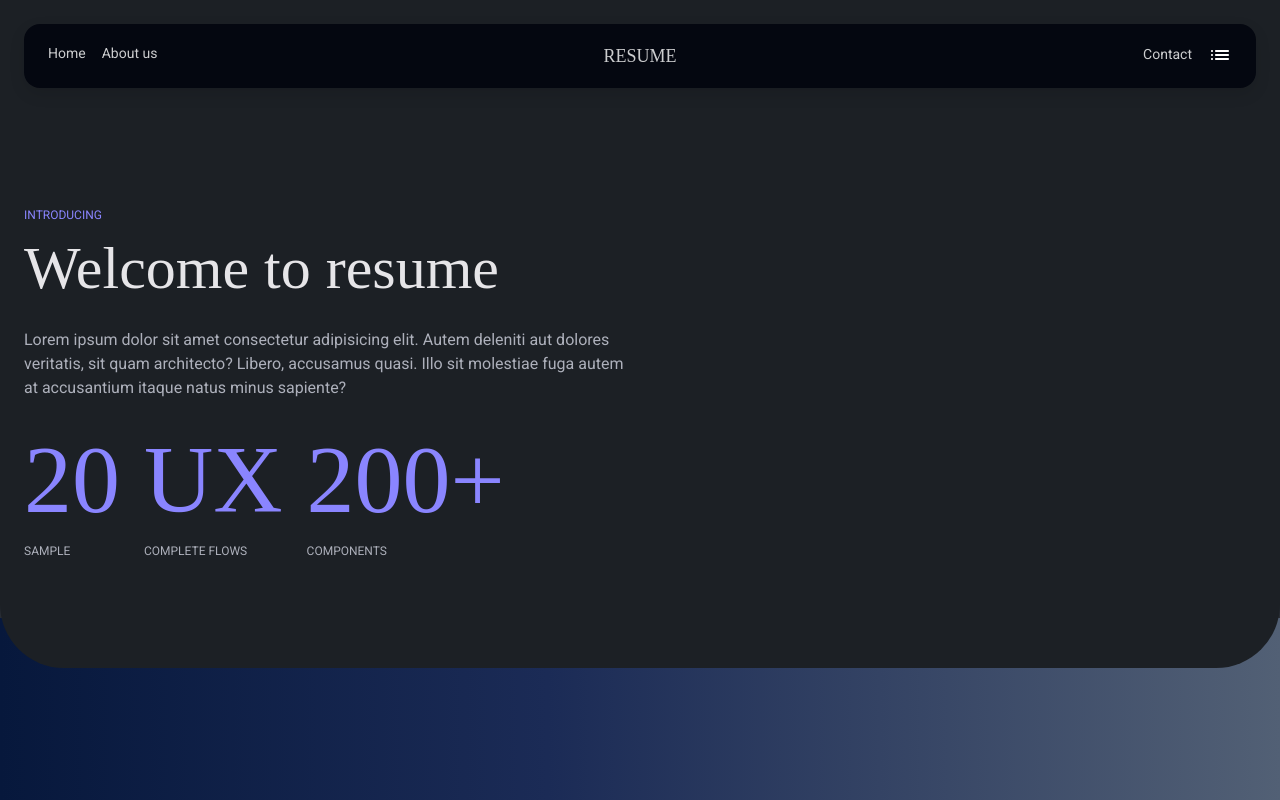
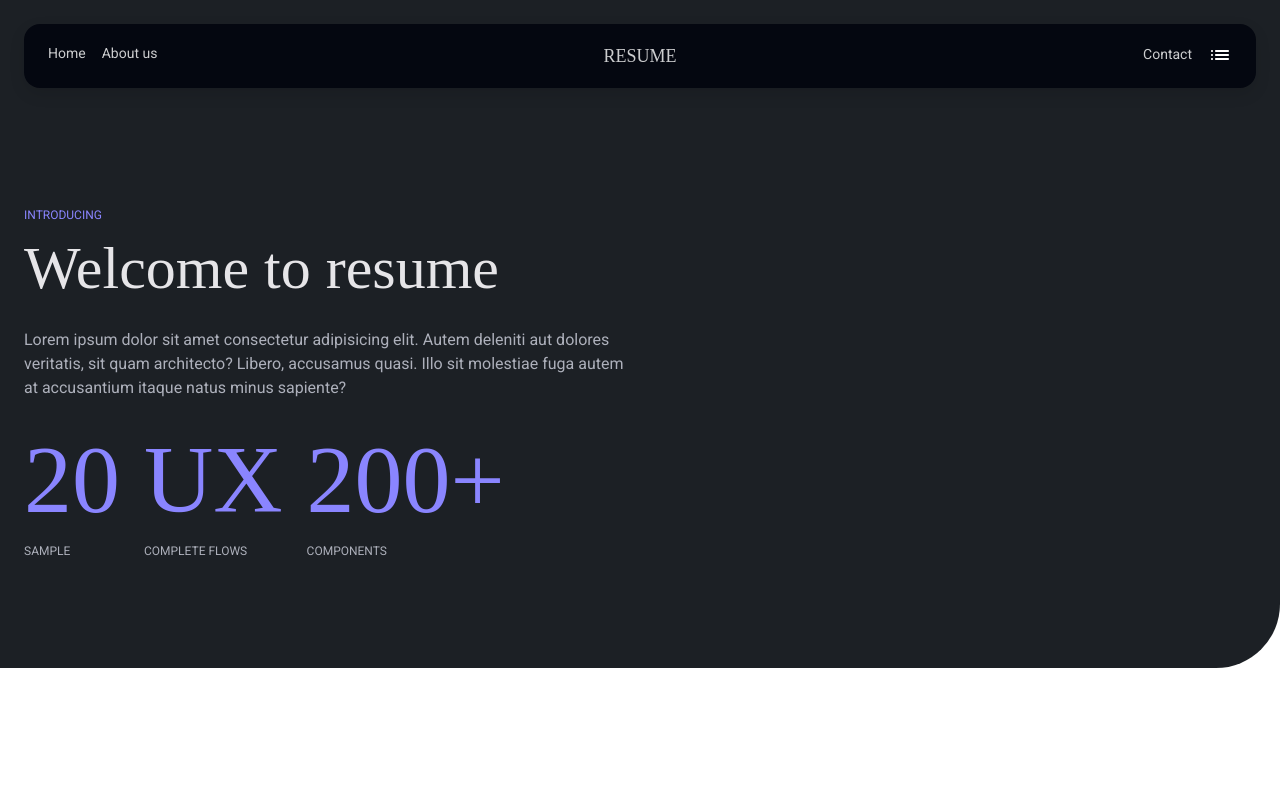
Before and after one commit to we-are-friend/we-are-friend, a Next.js app: page /home in a window 1280 px wide. Shown: the top 800 px of the page. Built offline with nearby package versions, Linux system fonts and the light colour scheme; a web font is replaced by a local one.

Commit message:
fix: add showcase section and change border style

```diff
--- a/src/layouts/MainLayout/Footer/index.tsx
+++ b/src/layouts/MainLayout/Footer/index.tsx
@@ -16,7 +16,8 @@ const useStyles = makeStyles((theme: Theme) =>
     root: {
       zIndex: -1,
       position: 'relative',
-      marginTop: -50,
+      marginTop: -80,
+      borderTopLeftRadius: theme.spacing(8),
       [theme.breakpoints.down('md')]: {
         paddingTop: 180,
         paddingBottom: 80,
--- a/src/views/home/HomeView/Hero.tsx
+++ b/src/views/home/HomeView/Hero.tsx
@@ -19,15 +19,14 @@ interface HeroProps {
 const useStyles = makeStyles((theme: Theme) =>
   createStyles({
     root: {
+      position: 'relative',
       backgroundColor: theme.palette.background.dark,
       paddingTop: 200,
       paddingBottom: 100,
-      borderBottomLeftRadius: theme.spacing(8),
       borderBottomRightRadius: theme.spacing(8),
       [theme.breakpoints.down('md')]: {
         paddingTop: 180,
         paddingBottom: 80,
-        borderBottomLeftRadius: theme.spacing(4),
         borderBottomRightRadius: theme.spacing(4),
       },
     },
--- /dev/null
+++ b/src/views/home/HomeView/ShowCase.tsx
@@ -0,0 +1,38 @@
+import React from 'react';
+import clsx from 'clsx';
+import { createStyles, makeStyles } from '@material-ui/core';
+import type { FC } from 'react';
+import type { Theme } from 'src/theme';
+
+interface ShowCaseProps {
+  className?: string;
+}
+
+const useStyles = makeStyles((theme: Theme) =>
+  createStyles({
+    root: {
+      position: 'relative',
+      height: 1000,
+      zIndex: -1,
+      marginTop: -80,
+      backgroundColor: 'white',
+      paddingTop: 200,
+      paddingBottom: 100,
+      borderBottomLeftRadius: theme.spacing(8),
+      borderBottomRightRadius: theme.spacing(8),
+      [theme.breakpoints.down('md')]: {
+        paddingTop: 180,
+        paddingBottom: 180,
+        borderBottomLeftRadius: theme.spacing(4),
+        borderBottomRightRadius: theme.spacing(4),
+      },
+    },
+  }),
+);
+
+const ShowCase: FC<ShowCaseProps> = ({ className }) => {
+  const classes = useStyles();
+  return <div className={clsx(classes.root, className)}></div>;
+};
+
+export default ShowCase;
--- a/src/views/home/HomeView/index.tsx
+++ b/src/views/home/HomeView/index.tsx
@@ -1,4 +1,5 @@
 import Hero from './Hero';
+import ShowCase from './ShowCase';
 import React from 'react';
 import { createStyles, makeStyles } from '@material-ui/core';
 import type { FC } from 'react';
@@ -13,8 +14,9 @@ const HomeView: FC = () => {
   const classes = useStyles();
 
   return (
-    <div className={classes.root} title="Home">
+    <div className={classes.root}>
       <Hero />
+      <ShowCase />
     </div>
   );
 };
```
